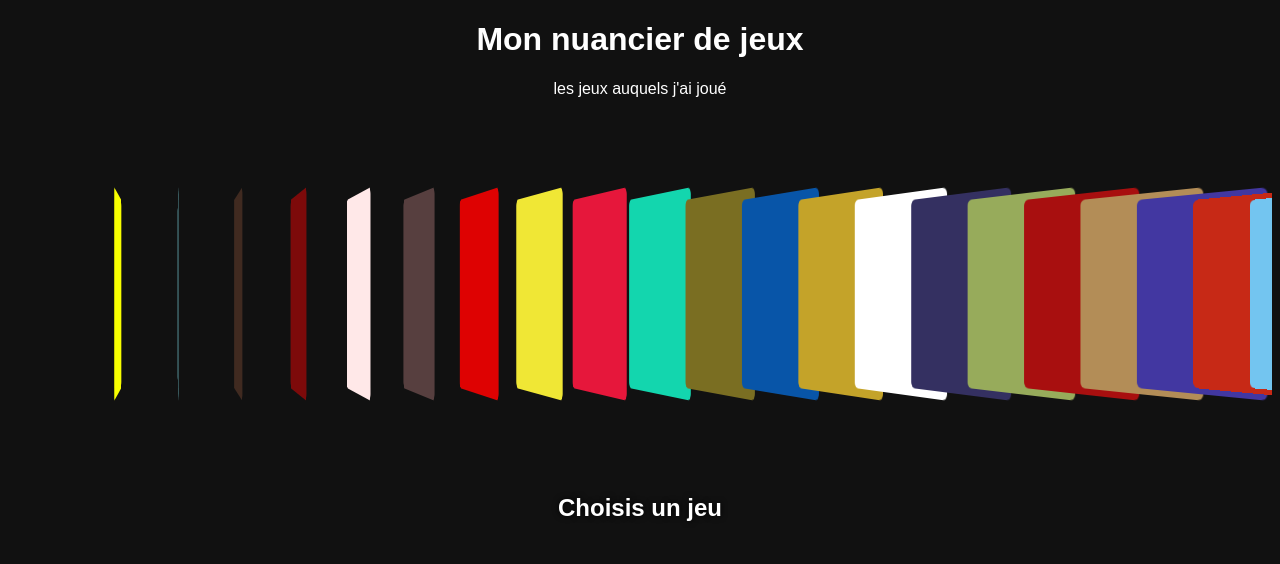
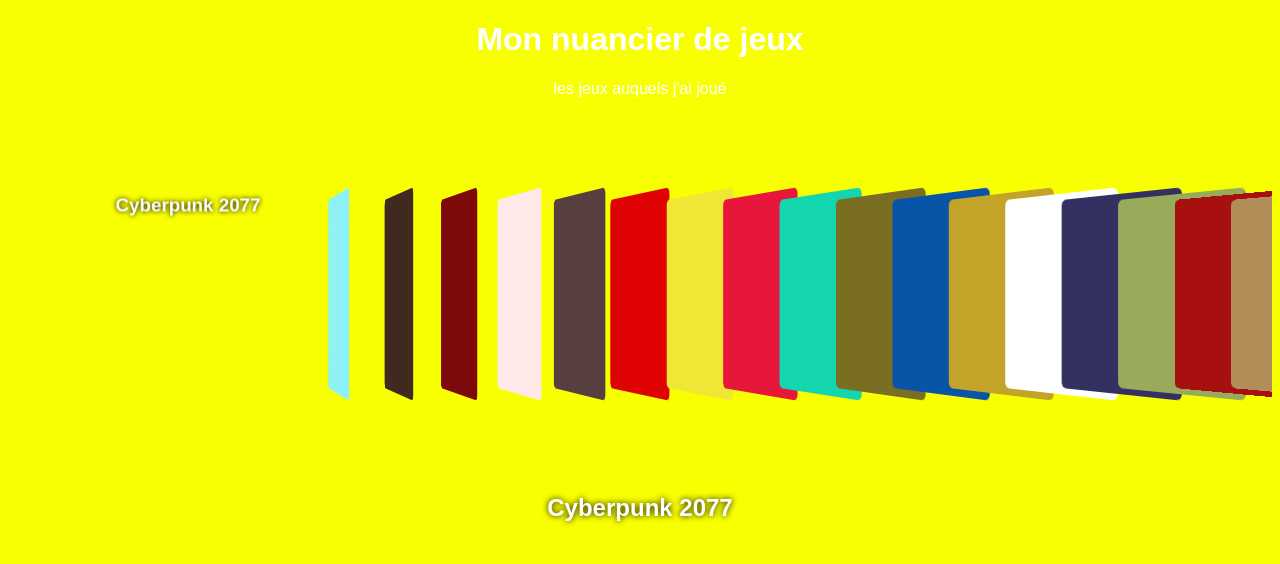
Before and after one commit to helkao/Jeux-video, a plain HTML site: page index.html in a window 1280 px wide. Both pictures are taken after a click on the element 117 px from the left and 293 px from the top of the page. Drawn offline with Linux system fonts and the light colour scheme.

Commit message:
Fix event listener to iterate over 'cartes' array

```diff
--- a/index.html
+++ b/index.html
@@ -249,7 +249,7 @@
 
       cartes.forEach(function(carte){
         carte.addEventListener("click",function(){
-          carte.forEach(function(c){
+          cartes.forEach(function(c){
             c.classList.remove("actif");
           });
           carte.classList.add("actif");
```
